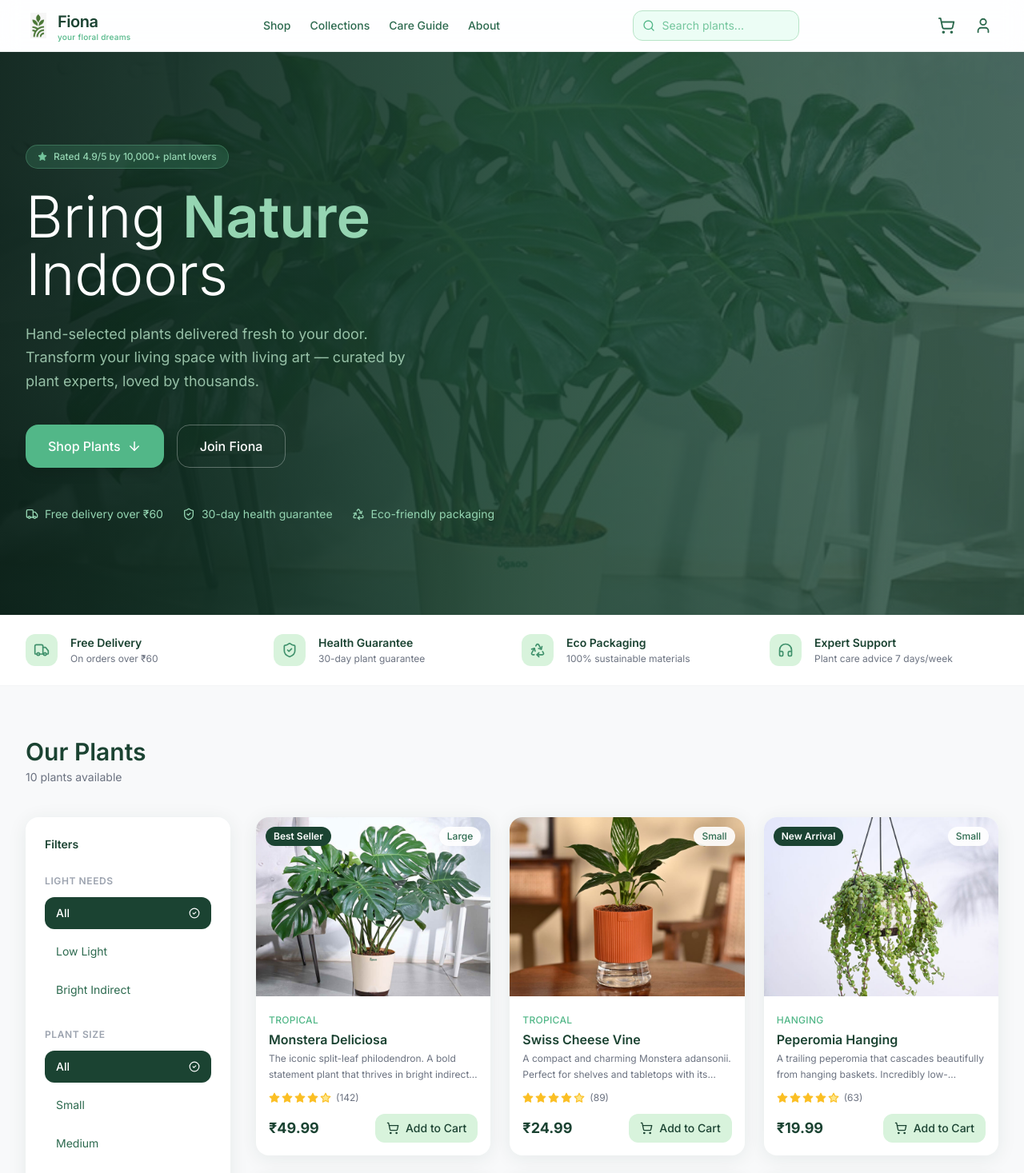
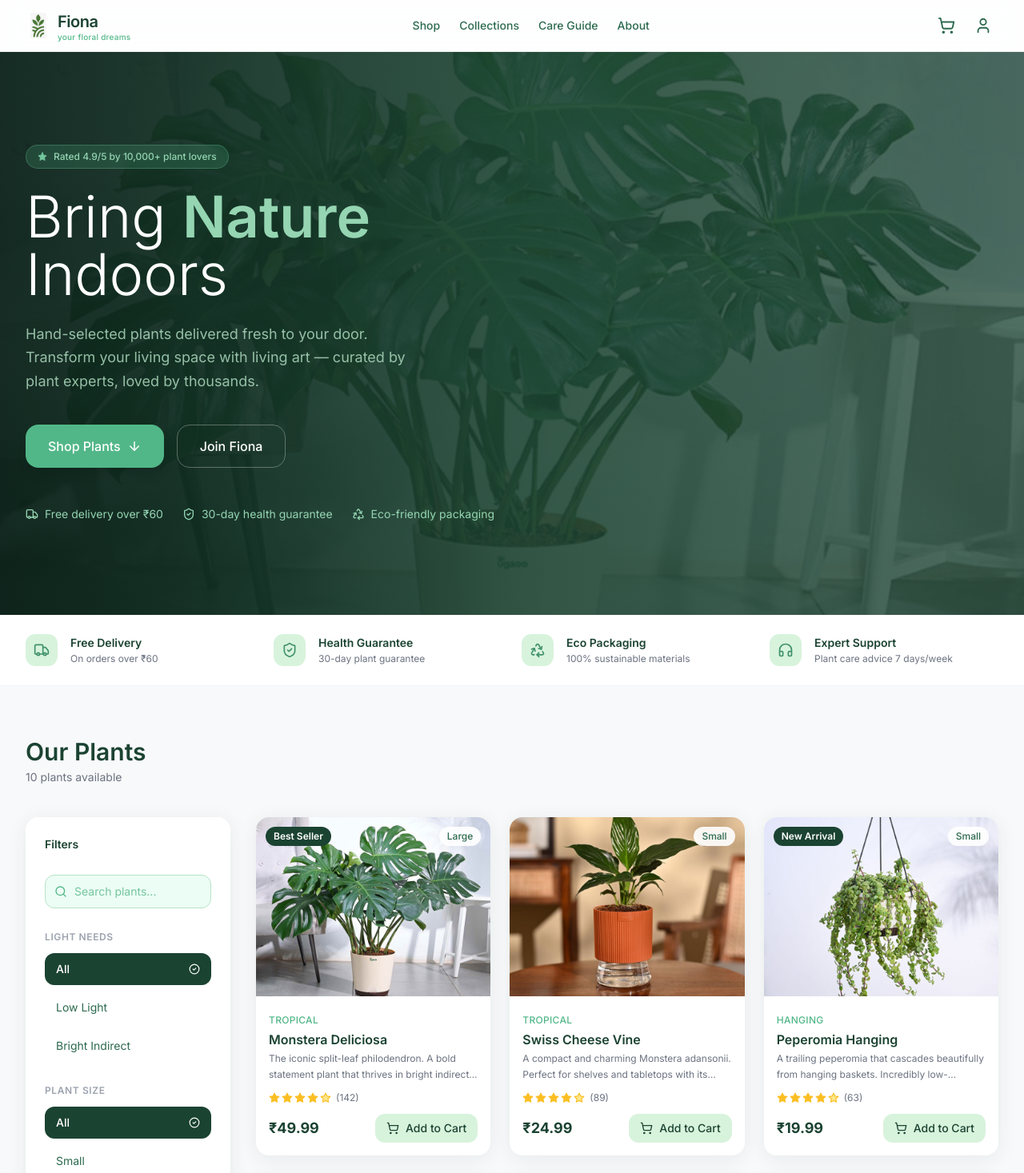
Before and after one commit to vedant-kale-3/Plat_E_commerce_Site, a React (Vite) app: page / in a window 1280 px wide. Shown: the top 1467 px of the page at 80% size. Built offline with nearby package versions, Linux system fonts and the light colour scheme; grey boxes are pictures that could not be loaded.

Commit message:
Updated HomePage.tsx

```diff
--- a/src/components/Navbar.tsx
+++ b/src/components/Navbar.tsx
@@ -1,22 +1,11 @@
 import { useState } from 'react';
-import { Link, useNavigate } from 'react-router-dom';
-import { ShoppingCart, User, Search, Menu, X } from 'lucide-react';
+import { Link } from 'react-router-dom';
+import { ShoppingCart, User, Menu, X } from 'lucide-react';
 import { useApp } from '../context/AppContext';
 
 export default function Navbar() {
   const { cartCount, userSession } = useApp();
-  const [searchQuery, setSearchQuery] = useState('');
   const [mobileOpen, setMobileOpen] = useState(false);
-  const navigate = useNavigate();
-
-  const handleSearch = (e: React.FormEvent) => {
-    e.preventDefault();
-    if (searchQuery.trim()) {
-      navigate(`/?search=${encodeURIComponent(searchQuery.trim())}`);
-      setSearchQuery('');
-      setMobileOpen(false);
-    }
-  };
 
   const navLinks = [
     { label: 'Shop', to: '/#shop' },
@@ -50,20 +39,6 @@ export default function Navbar() {
               </Link>
             ))}
           </div>
-
-          {/* Search bar */}
-          <form onSubmit={handleSearch} className="hidden md:flex items-center">
-            <div className="relative">
-              <Search size={16} className="absolute left-3 top-1/2 -translate-y-1/2 text-forest-500 pointer-events-none" />
-              <input
-                type="text"
-                value={searchQuery}
-                onChange={e => setSearchQuery(e.target.value)}
-                placeholder="Search plants..."
-                className="pl-9 pr-4 py-2 text-sm bg-forest-50 border border-forest-200 rounded-xl w-52 focus:outline-none focus:ring-2 focus:ring-forest-500 focus:border-transparent text-forest-800 placeholder-forest-400 transition-all"
-              />
-            </div>
-          </form>
 
           {/* Icons */}
           <div className="flex items-center gap-2">
@@ -103,18 +78,6 @@ export default function Navbar() {
       {/* Mobile menu */}
       {mobileOpen && (
         <div className="md:hidden border-t border-forest-100 bg-white/95 backdrop-blur-md px-4 pb-4 pt-3 space-y-1">
-          <form onSubmit={handleSearch} className="mb-3">
-            <div className="relative">
-              <Search size={16} className="absolute left-3 top-1/2 -translate-y-1/2 text-forest-500 pointer-events-none" />
-              <input
-                type="text"
-                value={searchQuery}
-                onChange={e => setSearchQuery(e.target.value)}
-                placeholder="Search plants..."
-                className="pl-9 pr-4 py-2.5 text-sm bg-forest-50 border border-forest-200 rounded-xl w-full focus:outline-none focus:ring-2 focus:ring-forest-500 focus:border-transparent text-forest-800 placeholder-forest-400"
-              />
-            </div>
-          </form>
           {navLinks.map(link => (
             <Link
               key={link.label}
--- a/src/pages/HomePage.tsx
+++ b/src/pages/HomePage.tsx
@@ -1,5 +1,5 @@
 import { useState, useMemo, useRef } from 'react';
-import { useSearchParams, Link } from 'react-router-dom';
+import { useSearchParams, Link, useNavigate } from 'react-router-dom';
 import {
   ShoppingCart,
   SlidersHorizontal,
@@ -11,6 +11,7 @@ import {
   ShieldCheck,
   Recycle,
   Headphones,
+  Search,
 } from 'lucide-react';
 import { products } from '../data/products';
 import { useApp } from '../context/AppContext';
@@ -111,9 +112,10 @@ export default function HomePage() {
   const [sizeFilter, setSizeFilter] = useState<SizeFilter>('All');
   const [priceRangeIdx, setPriceRangeIdx] = useState(0);
   const [filterOpen, setFilterOpen] = useState(false);
+  const [searchInput, setSearchInput] = useState('');
   const shopRef = useRef<HTMLDivElement>(null);
-  const [searchParams] = useSearchParams();
-  const searchQuery = searchParams.get('search')?.toLowerCase() || '';
+  const [searchParams, setSearchParams] = useSearchParams();
+  const searchQuery = (searchParams.get('search') || searchInput).toLowerCase().trim();
 
   const filtered = useMemo(() => {
     const range = priceRanges[priceRangeIdx];
@@ -130,10 +132,19 @@ export default function HomePage() {
     setLightFilter('All');
     setSizeFilter('All');
     setPriceRangeIdx(0);
+    setSearchInput('');
+    setSearchParams({}, { replace: true });
+  };
+
+  const handleSearch = (e: React.FormEvent) => {
+    e.preventDefault();
+    const q = searchInput.trim();
+    setSearchParams(q ? { search: q } : {}, { replace: true });
+    shopRef.current?.scrollIntoView({ behavior: 'smooth' });
   };
 
   const activeFilters =
-    (lightFilter !== 'All' ? 1 : 0) + (sizeFilter !== 'All' ? 1 : 0) + (priceRangeIdx !== 0 ? 1 : 0);
+    (lightFilter !== 'All' ? 1 : 0) + (sizeFilter !== 'All' ? 1 : 0) + (priceRangeIdx !== 0 ? 1 : 0) + (searchQuery ? 1 : 0);
 
   return (
     <div>
@@ -266,6 +277,23 @@ export default function HomePage() {
                 )}
               </div>
 
+              {/* Search */}
+              <form onSubmit={handleSearch}>
+                <div className="relative">
+                  <Search size={16} className="absolute left-3 top-1/2 -translate-y-1/2 text-forest-500 pointer-events-none" />
+                  <input
+                    type="text"
+                    value={searchInput}
+                    onChange={e => {
+                      setSearchInput(e.target.value);
+                      setSearchParams(e.target.value.trim() ? { search: e.target.value.trim() } : {}, { replace: true });
+                    }}
+                    placeholder="Search plants..."
+                    className="w-full pl-9 pr-4 py-2.5 text-sm bg-forest-50 border border-forest-200 rounded-xl focus:outline-none focus:ring-2 focus:ring-forest-400 focus:border-transparent text-forest-800 placeholder-forest-400 transition-all"
+                  />
+                </div>
+              </form>
+
               {/* Light */}
               <div>
                 <h4 className="text-xs font-semibold text-gray-400 uppercase tracking-wider mb-3">Light Needs</h4>
```
